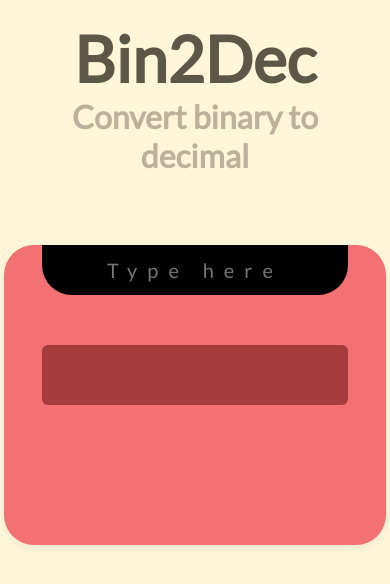
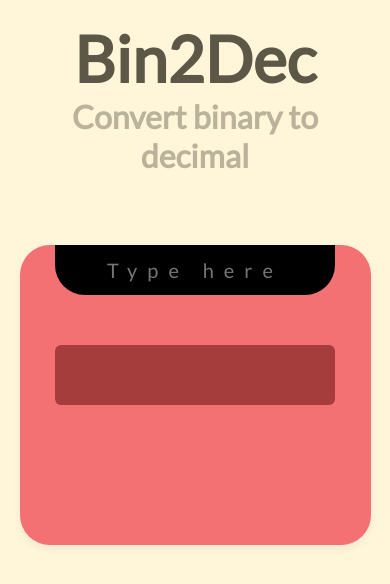
Before and after one commit to traoregex/Bin2Dec, an Angular app: page / in a window 390 px wide. Shown: the top 584 px of the page. Built offline with nearby package versions, Linux system fonts and the light colour scheme.

Commit message:
add responsive rules

```diff
--- a/src/app/app.component.scss
+++ b/src/app/app.component.scss
@@ -129,7 +129,7 @@
 /* Extra small devices (phones, 600px and down) */
 @media only screen and (max-width: 600px) {
   .form {
-    width: 98%;
+    width: 90%;
     height: 300px;
 
     &__input {
```
